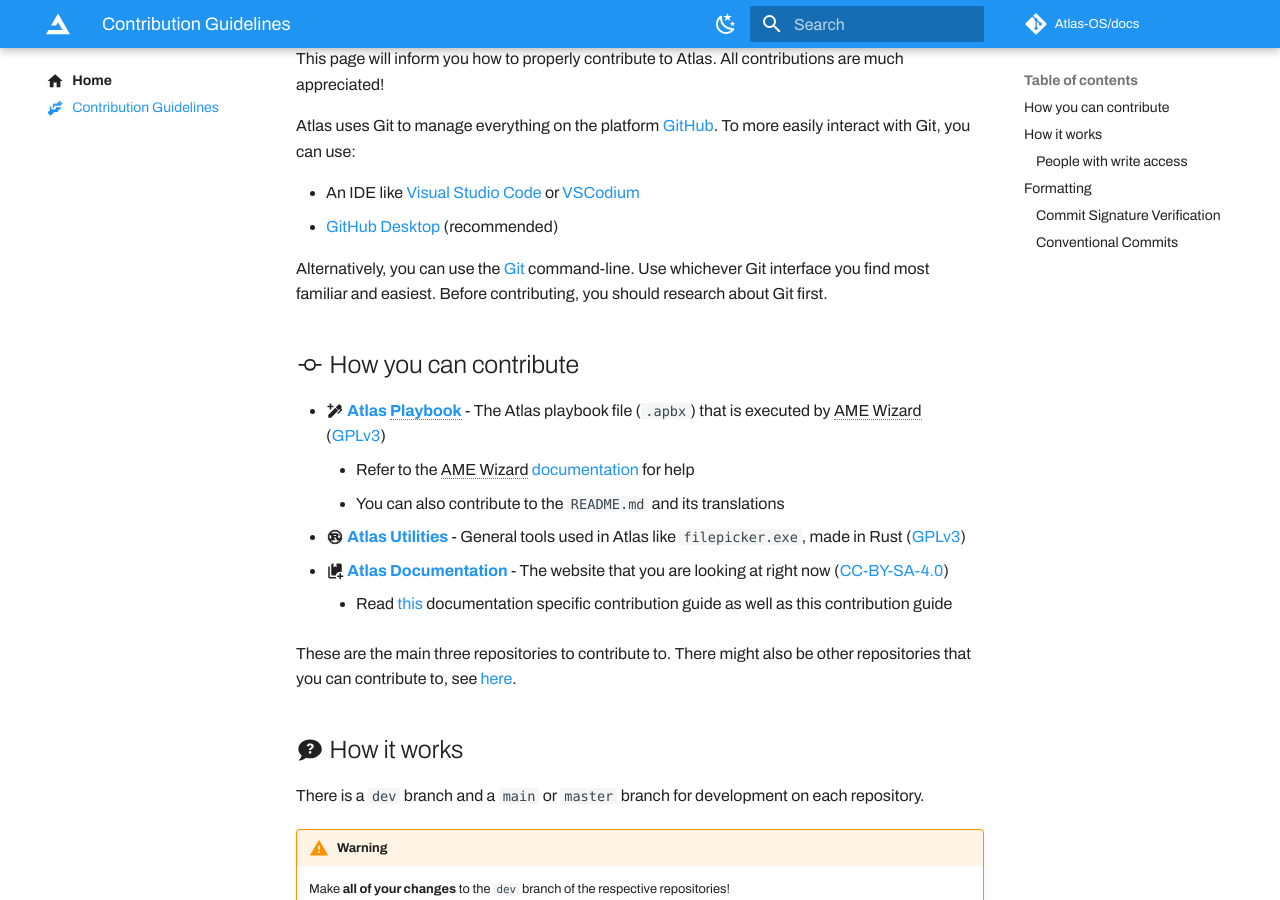
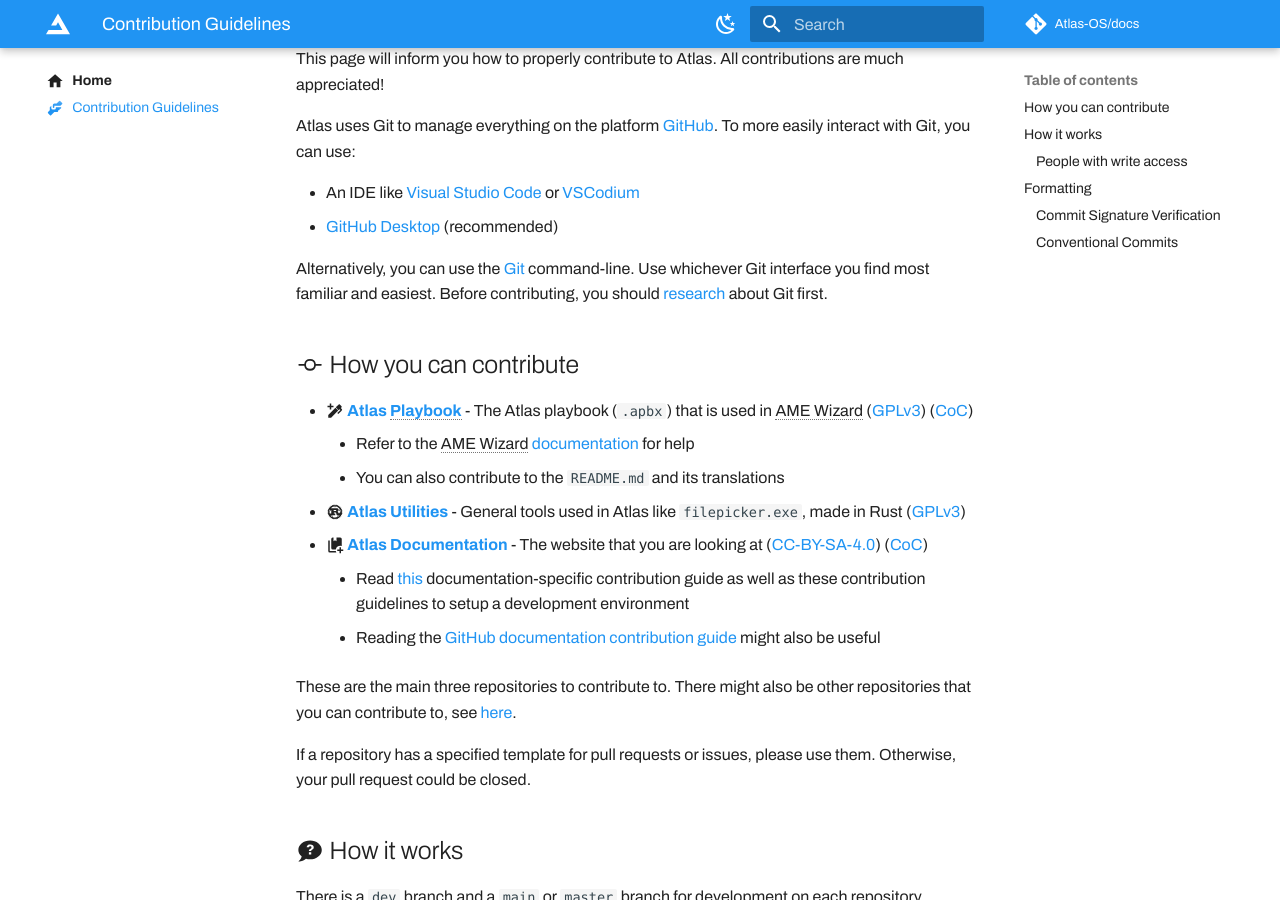
Before and after one commit to Atlas-OS/docs, an MkDocs documentation site: the page built from docs/contributions.md, in a window 1280 px wide and 900 px high, scrolled down 232 px. Built offline with MkDocs 1.6.1 and Material for MkDocs 9.7.7, drawn with Linux system fonts in a browser that asks for light colours; some web fonts are replaced; comment, search, counter and statistics services are not loaded; some of the changed text lies outside the part shown.

Commit message:
feat: properly add contribution guidelines workflows

```diff
--- a/docs/contributions.md
+++ b/docs/contributions.md
@@ -12,18 +12,21 @@ Atlas uses Git to manage everything on the platform [GitHub](https://github.com/
 * An IDE like [Visual Studio Code](https://code.visualstudio.com/) or [VSCodium](https://vscodium.com)
 * [GitHub Desktop](https://desktop.github.com/) (recommended)
 
-Alternatively, you can use the [Git](https://git-scm.com/) command-line. Use whichever Git interface you find most familiar and easiest. Before contributing, you should research about Git first.
+Alternatively, you can use the [Git](https://git-scm.com/) command-line. Use whichever Git interface you find most familiar and easiest. Before contributing, you should [research](https://docs.github.com/en/get-started/quickstart) about Git first.
 
 ## :octicons-git-commit-24: How you can contribute
 
-* :material-pen-plus: [**Atlas Playbook**](https://github.com/Atlas-OS/Atlas) - The Atlas playbook file (`.apbx`) that is executed by AME Wizard ([GPLv3](https://github.com/Atlas-OS/Atlas/blob/main/LICENSE))
+* :material-pen-plus: [**Atlas Playbook**](https://github.com/Atlas-OS/Atlas) - The Atlas playbook (`.apbx`) that is used in AME Wizard ([GPLv3](https://github.com/Atlas-OS/Atlas/blob/main/LICENSE)) ([CoC](https://github.com/Atlas-OS/Atlas/blob/main/.github/CODE_OF_CONDUCT.md))
 	* Refer to the AME Wizard [documentation](https://docs.ameliorated.io/developers.html) for help
 	* You can also contribute to the `README.md` and its translations
 * :material-language-rust: [**Atlas Utilities**](https://github.com/Atlas-OS/Atlas-Utilities) - General tools used in Atlas like `filepicker.exe`, made in Rust ([GPLv3](https://github.com/Atlas-OS/Atlas-Utilities/blob/main/LICENSE))
-* :material-book-plus-multiple: [**Atlas Documentation**](https://github.com/Atlas-OS/docs) - The website that you are looking at right now ([CC-BY-SA-4.0](https://github.com/Atlas-OS/docs/blob/master/LICENSE))
-	* Read [this](https://github.com/Atlas-OS/docs/blob/master/.github/CONTRIBUTING.md) documentation specific contribution guide as well as this contribution guide
+* :material-book-plus-multiple: [**Atlas Documentation**](https://github.com/Atlas-OS/docs) - The website that you are looking at ([CC-BY-SA-4.0](https://github.com/Atlas-OS/docs/blob/master/LICENSE)) ([CoC](https://github.com/Atlas-OS/docs/blob/master/.github/CODE_OF_CONDUCT.md))
+	* Read [this](https://github.com/Atlas-OS/docs/blob/master/.github/CONTRIBUTING.md) documentation-specific contribution guide as well as these contribution guidelines to setup a development environment
+	* Reading the [GitHub documentation contribution guide](https://github.com/github/docs/blob/main/CONTRIBUTING.md) might also be useful
 
 These are the main three repositories to contribute to. There might also be other repositories that you can contribute to, see [here](https://github.com/Atlas-OS).
+
+If a repository has a specified template for pull requests or issues, please use them. Otherwise, your pull request could be closed.
 
 ## :material-chat-question: How it works
 
@@ -76,7 +79,7 @@ For a more simple guide, click [here](https://gist.github.com/Beneboe/3183a8a9eb
 
 ### :octicons-git-branch-16: Conventional Commits
 
-Preferably use [Conventional Commits](https://www.conventionalcommits.org/) for Atlas repositories for consistency and making commits more descriptive.
+Preferably use [Conventional Commits](https://www.conventionalcommits.org/) for Atlas repositories for consistency and making commits more descriptive. You can also take a peak at [Angular's Conventional Commits](https://github.com/angular/angular/blob/68a6a07/CONTRIBUTING.md#commit) for more help.
 
 *Example*: [`feat: ✨ add fAllowFullControl`](https://github.com/Atlas-OS/Atlas/commit/72cdcc7b327df19fd07e9c6eb0a10812ac6936b0)
 
```
Also changed, not shown: README.md (+1 -7 lines), .github/CONTRIBUTING.md, .github/pull_request_template.md, 2 other files.
